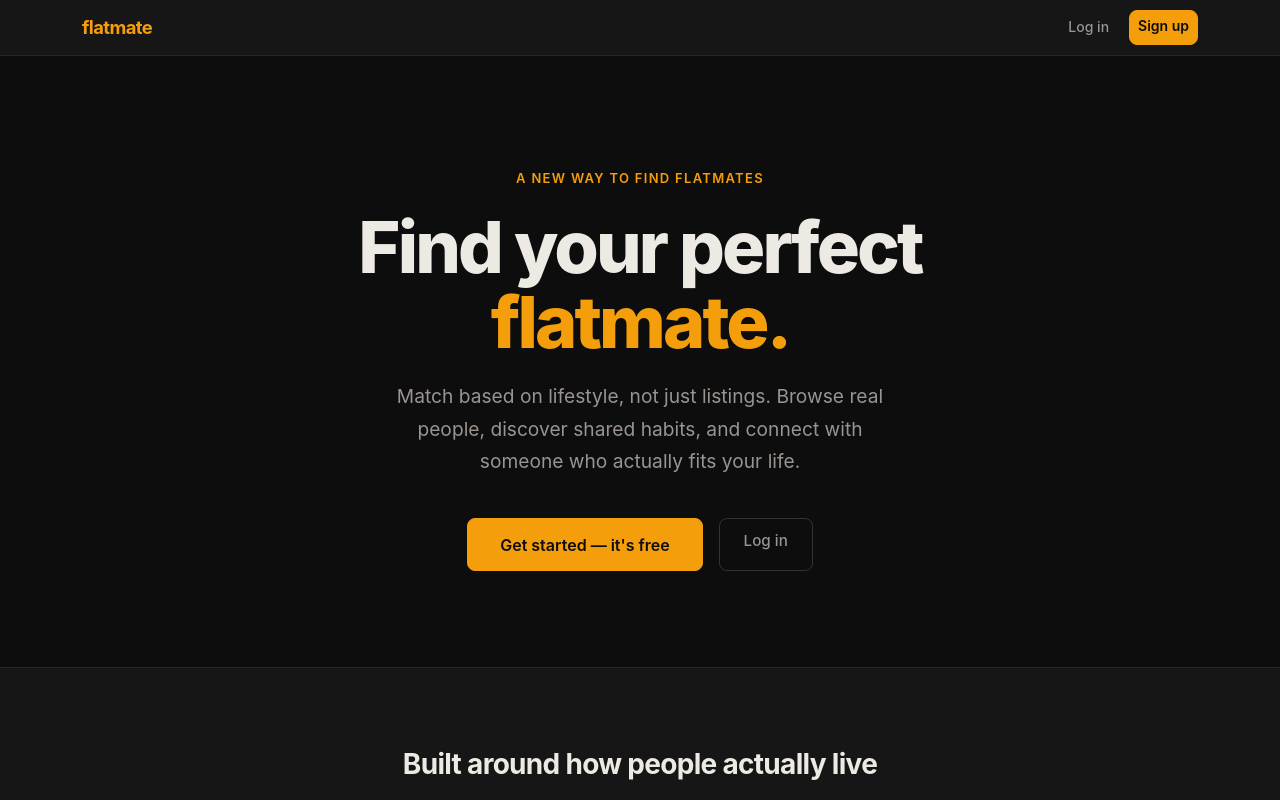
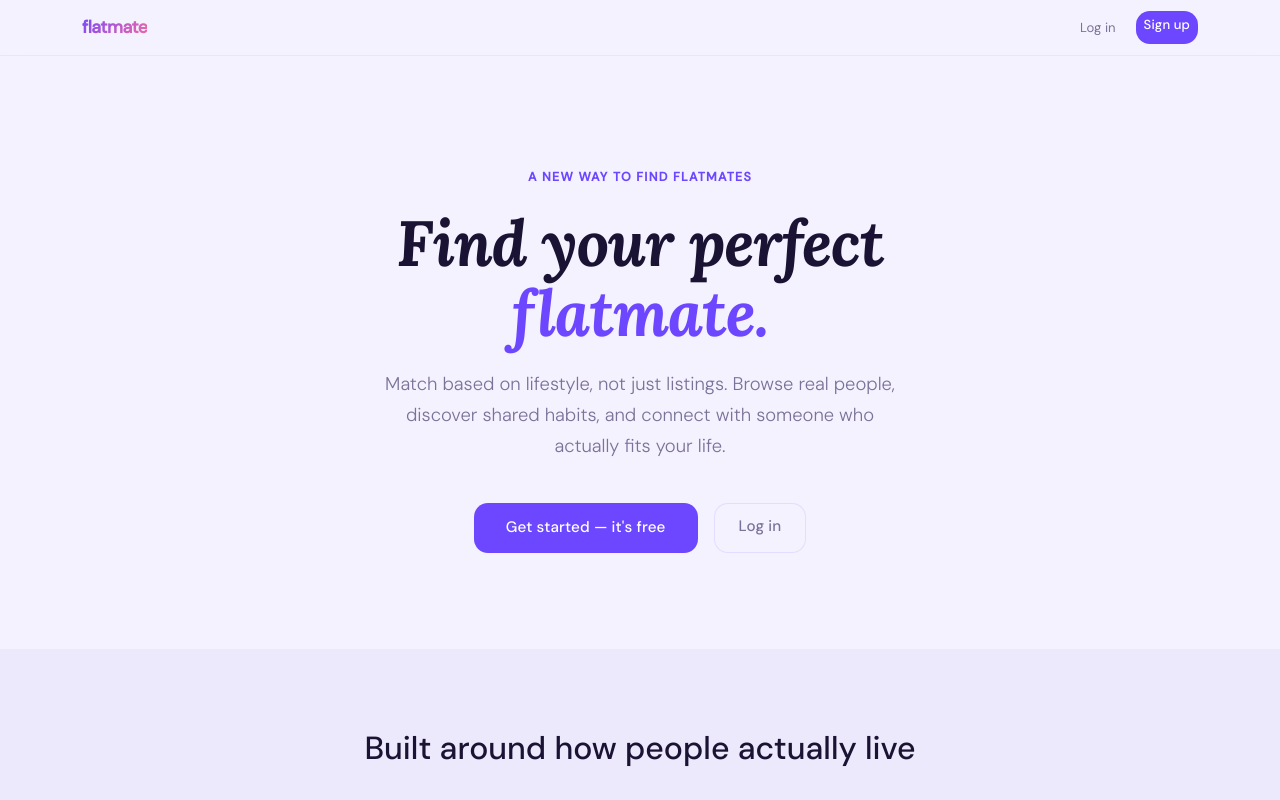
Before and after one commit to ganbnuray/flatmate-finder, a React (Create React App) app in the folder frontend/: page / in a window 1280 px wide. Shown: the top 800 px of the page. Built offline with nearby package versions, Linux system fonts and the light colour scheme.

Commit message:
feat(frontend): redesign UI with soft lavender theme and new typography

```diff
--- a/frontend/src/index.css
+++ b/frontend/src/index.css
@@ -1,38 +1,45 @@
+@import url('https://fonts.googleapis.com/css2?family=Lora:ital,wght@1,600;1,700&family=Cormorant+Garamond:ital,wght@1,600;1,700&family=DM+Sans:wght@300;400;500&display=swap');
+
 /* ═══════════════════════════════════════════════════════════════════════════
    Flatmate Finder — Global Design System
-   Theme: Dark editorial with warm amber accent.
-   All Bootstrap overrides live here.
+   Theme: Soft lavender, funky yet minimal, gradient accents.
    ═══════════════════════════════════════════════════════════════════════════ */
 
 /* ── CSS Custom Properties ────────────────────────────────────────────────── */
 
 :root {
-  --bg-primary:      #0d0d0d;
-  --bg-secondary:    #161616;
-  --bg-card:         #1e1e1e;
-  --bg-input:        #181818;
-  --bg-sidebar:      #141414;
+  --bg-primary:      #f5f2ff;
+  --bg-secondary:    #ede9fc;
+  --bg-card:         #ffffff;
+  --bg-input:        #f5f2ff;
+  --bg-sidebar:      #f0ecfc;
 
-  --accent:          #f59e0b;
-  --accent-dark:     #d97706;
-  --accent-light:    #fbbf24;
-  --accent-glow:     rgba(245, 158, 11, 0.18);
+  --accent:          #6c47ff;
+  --accent-dark:     #5535e0;
+  --accent-light:    #a78bfa;
+  --accent-glow:     rgba(108, 71, 255, 0.12);
+  --accent-pale:     #ede9fc;
 
-  --text-primary:    #edeae4;
-  --text-secondary:  #9a9490;
-  --text-muted:      #5a5755;
+  --gradient:        linear-gradient(135deg, #6c47ff, #ff6b9d);
+  --gradient-soft:   linear-gradient(135deg, #a78bfa, #ffb3d1);
 
-  --border:          #272727;
-  --border-light:    #333333;
+  --text-primary:    #1a1333;
+  --text-secondary:  #7b7299;
+  --text-muted:      #b8b0d0;
 
-  --radius:          14px;
-  --radius-sm:       8px;
-  --radius-xs:       5px;
+  --border:          rgba(108, 71, 255, 0.08);
+  --border-light:    rgba(108, 71, 255, 0.12);
 
-  --shadow-card:     0 1px 12px rgba(0, 0, 0, 0.45);
+  --radius:          22px;
+  --radius-sm:       14px;
+  --radius-xs:       8px;
 
-  --font-stack:      -apple-system, BlinkMacSystemFont, 'Segoe UI', Helvetica,
-                     Arial, sans-serif;
+  --shadow-card:     0 4px 24px rgba(108, 71, 255, 0.06);
+  --shadow-sm:       0 2px 12px rgba(108, 71, 255, 0.05);
+
+  --font-display:    'Lora', Georgia, serif;
+  --font-heading:    'DM Sans', -apple-system, BlinkMacSystemFont, sans-serif;
+  --font-stack:      'DM Sans', -apple-system, BlinkMacSystemFont, sans-serif;
 
   --nav-height:      56px;
 }
@@ -50,6 +57,7 @@ body {
   color: var(--text-primary);
   font-family: var(--font-stack);
   font-size: 15px;
+  font-weight: 300;
   line-height: 1.6;
   -webkit-font-smoothing: antialiased;
   min-height: 100vh;
@@ -68,38 +76,47 @@ a:hover {
 /* ── Bootstrap: Navbar ────────────────────────────────────────────────────── */
 
 .navbar {
-  background-color: var(--bg-secondary) !important;
+  background-color: rgba(245, 242, 255, 0.9) !important;
   border-bottom: 1px solid var(--border);
   height: var(--nav-height);
+  backdrop-filter: blur(8px);
 }
 
 .navbar-brand {
+  font-family: var(--font-heading);
   color: var(--accent) !important;
   font-weight: 700;
-  font-size: 1.15rem;
+  font-size: 1.1rem;
   letter-spacing: -0.03em;
+  background: var(--gradient);
+  -webkit-background-clip: text;
+  -webkit-text-fill-color: transparent;
+  background-clip: text;
 }
 
 .navbar-brand:hover {
-  color: var(--accent-light) !important;
+  opacity: 0.85;
 }
 
 .nav-link {
+  font-family: var(--font-heading);
   color: var(--text-secondary) !important;
-  font-size: 0.875rem;
-  font-weight: 450;
-  padding: 0.4rem 0.75rem !important;
-  border-radius: var(--radius-xs);
+  font-size: 0.82rem;
+  font-weight: 400;
+  padding: 0.35rem 0.75rem !important;
+  border-radius: 99px;
   transition: color 0.15s ease, background-color 0.15s ease;
 }
 
 .nav-link:hover {
   color: var(--text-primary) !important;
-  background-color: rgba(255, 255, 255, 0.04);
+  background-color: var(--accent-pale);
 }
 
 .nav-link.active {
-  color: var(--text-primary) !important;
+  color: var(--accent) !important;
+  background-color: var(--bg-card);
+  box-shadow: var(--shadow-sm);
 }
 
 .navbar-toggler {
@@ -108,54 +125,58 @@ a:hover {
 }
 
 .navbar-toggler-icon {
-  filter: invert(0.6);
+  filter: invert(0.4);
 }
 
 /* ── Bootstrap: Buttons ──────────────────────────────────────────────────── */
 
 .btn {
+  font-family: var(--font-heading);
   border-radius: var(--radius-sm);
   font-weight: 500;
-  font-size: 0.875rem;
+  font-size: 0.82rem;
   transition: all 0.15s ease;
+  letter-spacing: 0.01em;
 }
 
 .btn-primary {
-  background-color: var(--accent);
-  border-color: var(--accent);
-  color: #0d0d0d;
-  font-weight: 600;
+  background: var(--accent);
+  border: none;
+  color: #ffffff;
+  font-weight: 500;
 }
 
 .btn-primary:hover,
 .btn-primary:focus,
 .btn-primary:active {
-  background-color: var(--accent-dark) !important;
-  border-color: var(--accent-dark) !important;
-  color: #0d0d0d !important;
+  background: var(--accent-dark) !important;
+  border: none !important;
+  color: #ffffff !important;
   box-shadow: 0 0 0 3px var(--accent-glow) !important;
 }
 
 .btn-outline-primary {
   border-color: var(--accent);
   color: var(--accent);
+  background: transparent;
 }
 
 .btn-outline-primary:hover,
 .btn-outline-primary:active {
-  background-color: var(--accent) !important;
+  background: var(--accent-pale) !important;
   border-color: var(--accent) !important;
-  color: #0d0d0d !important;
+  color: var(--accent) !important;
 }
 
 .btn-outline-secondary {
   border-color: var(--border-light);
   color: var(--text-secondary);
+  background: var(--bg-primary);
 }
 
 .btn-outline-secondary:hover,
 .btn-outline-secondary:active {
-  background-color: var(--border-light) !important;
+  background-color: var(--accent-pale) !important;
   border-color: var(--border-light) !important;
   color: var(--text-primary) !important;
 }
@@ -187,6 +208,8 @@ a:hover {
   border-radius: var(--radius-sm);
   color: var(--text-primary);
   font-size: 0.9rem;
+  font-family: var(--font-stack);
+  font-weight: 300;
 }
 
 .form-control:focus,
@@ -208,8 +231,9 @@ a:hover {
 }
 
 .form-label {
+  font-family: var(--font-heading);
   color: var(--text-secondary);
-  font-size: 0.8125rem;
+  font-size: 0.8rem;
   font-weight: 500;
   margin-bottom: 0.4rem;
   letter-spacing: 0.01em;
@@ -223,30 +247,32 @@ a:hover {
 /* ── Bootstrap: Badges ────────────────────────────────────────────────────── */
 
 .badge {
-  border-radius: var(--radius-xs);
+  font-family: var(--font-heading);
+  border-radius: 99px;
   font-weight: 500;
-  font-size: 0.75rem;
+  font-size: 0.72rem;
+  padding: 0.25rem 0.65rem;
 }
 
 .badge.bg-primary {
-  background-color: var(--accent) !important;
-  color: #0d0d0d;
+  background: var(--accent-pale) !important;
+  color: var(--accent);
 }
 
 /* ── Bootstrap: Alerts ────────────────────────────────────────────────────── */
 
 .alert-danger {
-  background-color: rgba(239, 68, 68, 0.1);
-  border-color: rgba(239, 68, 68, 0.25);
-  color: #fca5a5;
+  background-color: rgba(239, 68, 68, 0.08);
+  border-color: rgba(239, 68, 68, 0.2);
+  color: #dc2626;
   border-radius: var(--radius-sm);
   font-size: 0.875rem;
 }
 
 .alert-success {
-  background-color: rgba(34, 197, 94, 0.1);
-  border-color: rgba(34, 197, 94, 0.25);
-  color: #86efac;
+  background-color: rgba(34, 197, 94, 0.08);
+  border-color: rgba(34, 197, 94, 0.2);
+  color: #16a34a;
   border-radius: var(--radius-sm);
   font-size: 0.875rem;
 }
@@ -270,16 +296,17 @@ a:hover {
   align-items: center;
   justify-content: center;
   border-radius: 50%;
+  font-family: var(--font-heading);
   font-weight: 700;
   flex-shrink: 0;
   color: #fff;
-  text-shadow: 0 1px 2px rgba(0, 0, 0, 0.4);
+  background: var(--gradient);
 }
 
 .profile-avatar-sm {
   width: 36px;
   height: 36px;
-  font-size: 0.8rem;
+  font-size: 0.78rem;
 }
 
 .profile-avatar-md {
@@ -297,26 +324,29 @@ a:hover {
 /* ── Profile Badges (lifestyle tags) ─────────────────────────────────────── */
 
 .profile-badge {
-  background-color: var(--border) !important;
+  background-color: var(--bg-secondary) !important;
   color: var(--text-secondary) !important;
-  border: 1px solid var(--border-light);
-  font-size: 0.75rem;
-  font-weight: 500;
-  padding: 0.3rem 0.6rem;
+  border: 1px solid var(--border);
+  font-size: 0.72rem;
+  font-weight: 400;
+  padding: 0.22rem 0.6rem;
+  border-radius: 99px;
 }
 
 .profile-bio {
   color: var(--text-secondary);
   font-size: 0.875rem;
   line-height: 1.65;
+  font-weight: 300;
 }
 
 .profile-stat-label {
   display: block;
-  font-size: 0.75rem;
+  font-family: var(--font-heading);
+  font-size: 0.72rem;
   color: var(--text-muted);
   text-transform: uppercase;
-  letter-spacing: 0.06em;
+  letter-spacing: 0.07em;
   font-weight: 600;
   margin-bottom: 0.15rem;
 }
@@ -325,6 +355,7 @@ a:hover {
   display: block;
   font-size: 0.9rem;
   color: var(--text-primary);
+  font-weight: 400;
 }
 
 /* ── Page-level Spacing ───────────────────────────────────────────────────── */
@@ -334,11 +365,14 @@ a:hover {
 }
 
 .page-title {
-  font-size: 1.5rem;
+  font-family: var(--font-display);
+  font-style: italic;
+  font-size: 1.75rem;
   font-weight: 700;
-  letter-spacing: -0.02em;
   color: var(--text-primary);
   margin-bottom: 0.25rem;
+  letter-spacing: -0.01em;
+  line-height: 1.15;
 }
 
 /* ── Empty States ─────────────────────────────────────────────────────────── */
@@ -346,10 +380,12 @@ a:hover {
 .empty-state-icon {
   font-size: 3rem;
   margin-bottom: 1rem;
+  opacity: 0.4;
 }
 
 .empty-state-title {
-  font-size: 1.25rem;
+  font-family: var(--font-heading);
+  font-size: 1.15rem;
   font-weight: 600;
   color: var(--text-primary);
   margin-bottom: 0.5rem;
@@ -369,7 +405,8 @@ a:hover {
 }
 
 .landing-eyebrow {
-  font-size: 0.8125rem;
+  font-family: var(--font-heading);
+  font-size: 0.78rem;
   font-weight: 600;
   letter-spacing: 0.1em;
   text-transform: uppercase;
@@ -378,60 +415,66 @@ a:hover {
 }
 
 .landing-headline {
-  font-size: clamp(2.75rem, 6vw, 4.5rem);
-  font-weight: 800;
-  letter-spacing: -0.04em;
-  line-height: 1.05;
+  font-family: var(--font-display);
+  font-style: italic;
+  font-size: clamp(2.5rem, 6vw, 4rem);
+  font-weight: 700;
+  letter-spacing: -0.02em;
+  line-height: 1.1;
   color: var(--text-primary);
   margin-bottom: 1.25rem;
 }
 
 .landing-subheadline {
-  font-size: clamp(1rem, 2vw, 1.2rem);
+  font-size: clamp(1rem, 2vw, 1.15rem);
   color: var(--text-secondary);
   max-width: 520px;
   margin: 0 auto 2.5rem;
   line-height: 1.7;
+  font-weight: 300;
 }
 
 .landing-cta-primary {
   padding: 0.85rem 2rem;
-  font-size: 1rem;
+  font-size: 0.95rem;
 }
 
 .landing-features {
   padding: 5rem 0;
   background-color: var(--bg-secondary);
-  border-top: 1px solid var(--border);
-  border-bottom: 1px solid var(--border);
 }
 
-.landing-section-title {
-  font-size: 1.75rem;
+.landing-features-title {
+  font-family: var(--font-heading);
+  font-size: 1.25rem;
   font-weight: 700;
-  letter-spacing: -0.025em;
   color: var(--text-primary);
-  margin-bottom: 3rem;
+  margin-bottom: 2.5rem;
+  letter-spacing: -0.02em;
 }
 
 .feature-card {
   padding: 1.75rem;
-  border-left: 2px solid var(--accent);
+  border-left: 2px solid var(--accent-light);
   background-color: var(--bg-card);
   border-radius: var(--radius);
   height: 100%;
+  box-shadow: var(--shadow-card);
 }
 
 .feature-icon {
-  font-size: 1.75rem;
+  font-size: 1.5rem;
   margin-bottom: 1rem;
+  opacity: 0.7;
 }
 
 .feature-title {
-  font-size: 1.05rem;
+  font-family: var(--font-heading);
+  font-size: 1rem;
   font-weight: 700;
   color: var(--text-primary);
   margin-bottom: 0.6rem;
+  letter-spacing: -0.01em;
 }
 
 .feature-description {
@@ -439,6 +482,7 @@ a:hover {
   color: var(--text-secondary);
   line-height: 1.7;
   margin-bottom: 0;
+  font-weight: 300;
 }
 
 .landing-cta-banner {
@@ -446,9 +490,11 @@ a:hover {
 }
 
 .landing-cta-title {
+  font-family: var(--font-display);
+  font-style: italic;
   font-size: 2rem;
   font-weight: 700;
-  letter-spacing: -0.025em;
+  letter-spacing: -0.02em;
   color: var(--text-primary);
   margin-bottom: 0.75rem;
 }
@@ -456,6 +502,7 @@ a:hover {
 .landing-cta-sub {
   color: var(--text-secondary);
   margin-bottom: 2rem;
+  font-weight: 300;
 }
 
 .landing-footer {
@@ -475,10 +522,14 @@ a:hover {
 }
 
 .auth-logo {
+  font-family: var(--font-display);
+  font-style: italic;
   font-size: 1.75rem;
-  font-weight: 800;
-  letter-spacing: -0.04em;
-  color: var(--accent);
+  font-weight: 700;
+  background: var(--gradient);
+  -webkit-background-clip: text;
+  -webkit-text-fill-color: transparent;
+  background-clip: text;
   margin-bottom: 0.25rem;
 }
 
@@ -491,9 +542,11 @@ a:hover {
 }
 
 .onboarding-title {
+  font-family: var(--font-display);
+  font-style: italic;
   font-size: 1.5rem;
   font-weight: 700;
-  letter-spacing: -0.02em;
+  letter-spacing: -0.01em;
 }
 
 .onboarding-section {
@@ -501,11 +554,12 @@ a:hover {
 }
 
 .onboarding-section-title {
-  font-size: 0.8125rem;
+  font-family: var(--font-heading);
+  font-size: 0.75rem;
   font-weight: 600;
-  letter-spacing: 0.06em;
+  letter-spacing: 0.07em;
   text-transform: uppercase;
-  color: var(--accent);
+  color: var(--accent-light);
   margin-bottom: 1.25rem;
   padding-bottom: 0.6rem;
   border-bottom: 1px solid var(--border);
@@ -526,19 +580,21 @@ a:hover {
 .profile-action-btn {
   min-width: 130px;
   height: 52px;
-  font-size: 1rem;
-  font-weight: 600;
+  font-size: 0.9rem;
+  font-weight: 500;
 }
 
 .discovery-counter {
-  opacity: 0.5;
+  opacity: 0.4;
+  font-size: 0.78rem;
+  font-weight: 300;
 }
 
 /* Match overlay */
 .match-overlay {
   position: fixed;
   inset: 0;
-  background-color: rgba(0, 0, 0, 0.88);
+  background-color: rgba(108, 71, 255, 0.7);
   display: flex;
   align-items: center;
   justify-content: center;
@@ -558,16 +614,19 @@ a:hover {
 }
 
 .match-overlay-title {
+  font-family: var(--font-display);
+  font-style: italic;
   font-size: 2.5rem;
-  font-weight: 800;
-  letter-spacing: -0.04em;
-  color: var(--accent);
+  font-weight: 700;
+  letter-spacing: -0.02em;
+  color: #ffffff;
   margin-bottom: 0.5rem;
 }
 
 .match-overlay-sub {
-  font-size: 1.1rem;
-  color: var(--text-secondary);
+  font-size: 1rem;
+  color: rgba(255, 255, 255, 0.75);
+  font-weight: 300;
 }
 
 @keyframes fadeIn {
@@ -589,16 +648,18 @@ a:hover {
 }
 
 .match-card {
-  transition: border-color 0.15s ease;
+  transition: border-color 0.15s ease, box-shadow 0.15s ease;
 }
 
 .match-card:hover {
   border-color: var(--border-light);
+  box-shadow: 0 4px 20px rgba(108, 71, 255, 0.1);
 }
 
 .match-last-message {
   color: var(--text-muted);
   line-height: 1.4;
+  font-weight: 300;
 }
 
 /* ═══════════════════════════════════════════════════════════════════════════
@@ -612,6 +673,8 @@ a:hover {
 
 .messages-layout {
   height: 100%;
+  display: flex;
+  flex-wrap: nowrap;
 }
 
 /* Sidebar */
@@ -630,10 +693,11 @@ a:hover {
 }
 
 .sidebar-title {
-  font-size: 0.875rem;
+  font-family: var(--font-heading);
+  font-size: 0.78rem;
   font-weight: 700;
-  color: var(--text-secondary);
-  letter-spacing: 0.06em;
+  color: var(--text-muted);
+  letter-spacing: 0.07em;
   text-transform: uppercase;
   margin: 0;
 }
@@ -658,11 +722,11 @@ a:hover {
 }
 
 .sidebar-match-item:hover {
-  background-color: rgba(255, 255, 255, 0.03);
+  background-color: rgba(108, 71, 255, 0.04);
 }
 
 .sidebar-match-item.active {
-  background-color: var(--accent-glow);
+  background-color: var(--accent-pale);
   border-left: 2px solid var(--accent);
 }
 
@@ -672,6 +736,7 @@ a:hover {
 }
 
 .sidebar-match-name {
+  font-family: var(--font-heading);
   font-size: 0.875rem;
   font-weight: 600;
   color: var(--text-primary);
@@ -681,19 +746,20 @@ a:hover {
 }
 
 .sidebar-match-preview {
-  font-size: 0.78rem;
+  font-size: 0.75rem;
   color: var(--text-muted);
   white-space: nowrap;
   overflow: hidden;
   text-overflow: ellipsis;
   margin-top: 0.1rem;
+  font-weight: 300;
 }
 
 /* Thread panel */
 .messages-thread-panel {
   display: flex;
   flex-direction: column;
-  height: 100%;
+  min-height: 0;
   overflow: hidden;
 }
 
@@ -705,6 +771,7 @@ a:hover {
 
 .thread-empty-state {
   flex: 1;
+  min-height: 0;
   display: flex;
   flex-direction: column;
   align-items: center;
@@ -715,7 +782,7 @@ a:hover {
 .thread-header {
   padding: 1rem 1.5rem;
   border-bottom: 1px solid var(--border);
-  background-color: var(--bg-secondary);
+  background-color: var(--bg-primary);
   min-height: 57px;
   display: flex;
   align-items: center;
@@ -749,18 +816,19 @@ a:hover {
 
 .message-bubble {
   padding: 0.6rem 0.9rem;
-  border-radius: 16px;
+  border-radius: 18px;
   font-size: 0.875rem;
   line-height: 1.5;
   max-width: 100%;
   word-break: break-word;
+  font-weight: 300;
 }
 
 .bubble-sent {
-  background-color: var(--accent);
-  color: #0d0d0d;
+  background: var(--gradient);
+  color: #ffffff;
   border-bottom-right-radius: 4px;
-  font-weight: 450;
+  font-weight: 400;
 }
 
 .bubble-received {
@@ -781,7 +849,7 @@ a:hover {
 .thread-input-area {
   padding: 1rem 1.5rem;
   border-top: 1px solid var(--border);
-  background-color: var(--bg-secondary);
+  background-color: var(--bg-primary);
 }
 
 /* ═══════════════════════════════════════════════════════════════════════════
@@ -793,20 +861,22 @@ a:hover {
 }
 
 .profile-section-label {
-  font-size: 0.75rem;
+  font-family: var(--font-heading);
+  font-size: 0.72rem;
   font-weight: 600;
-  letter-spacing: 0.06em;
+  letter-spacing: 0.07em;
   text-transform: uppercase;
-  color: var(--accent);
+  color: var(--accent-light);
   margin-bottom: 0.75rem;
 }
 
 .profile-detail-label {
   display: block;
-  font-size: 0.75rem;
+  font-family: var(--font-heading);
+  font-size: 0.72rem;
   color: var(--text-muted);
   text-transform: uppercase;
-  letter-spacing: 0.06em;
+  letter-spacing: 0.07em;
   font-weight: 600;
   margin-bottom: 0.15rem;
 }
@@ -815,4 +885,5 @@ a:hover {
   display: block;
   font-size: 0.9rem;
   color: var(--text-primary);
+  font-weight: 400;
 }
```
